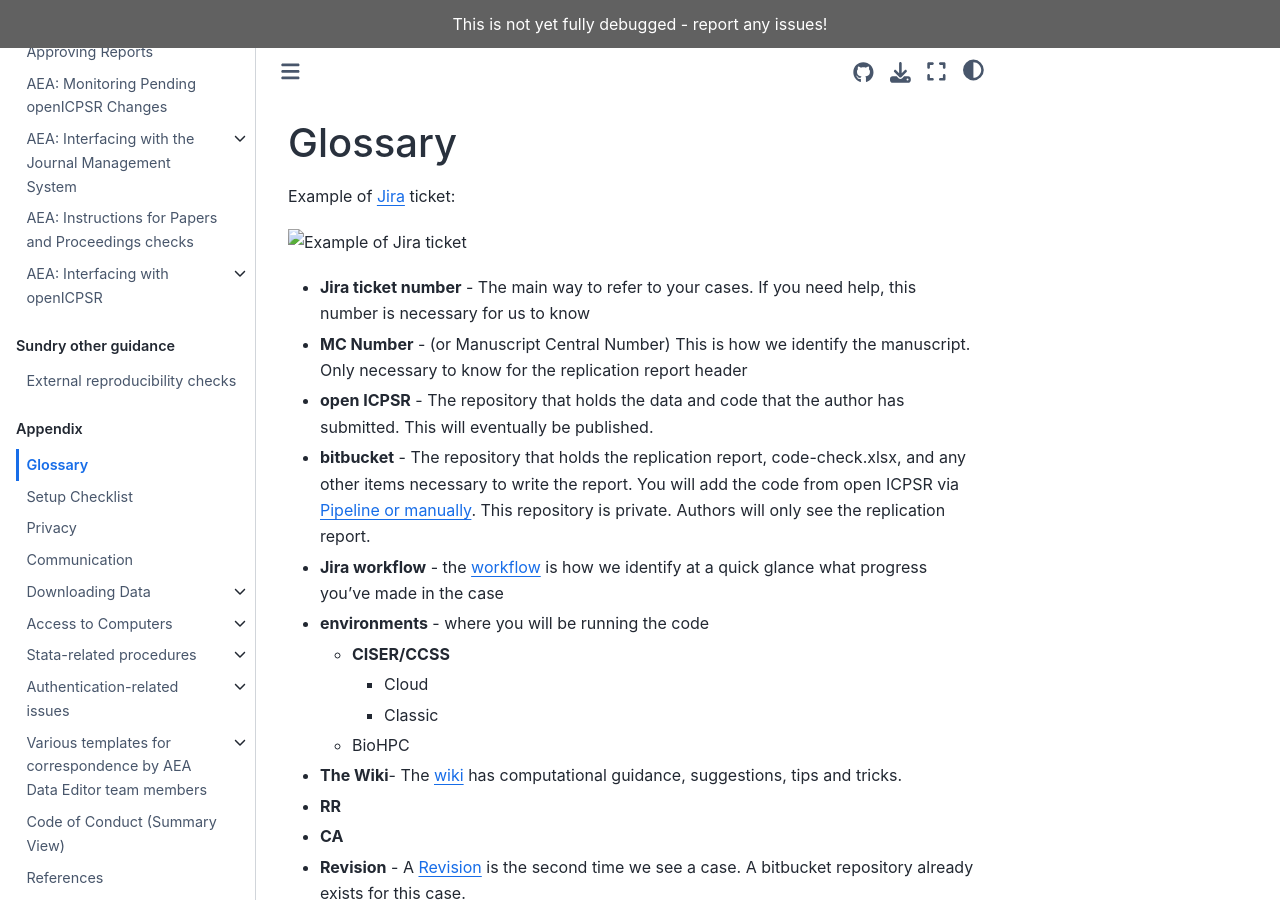
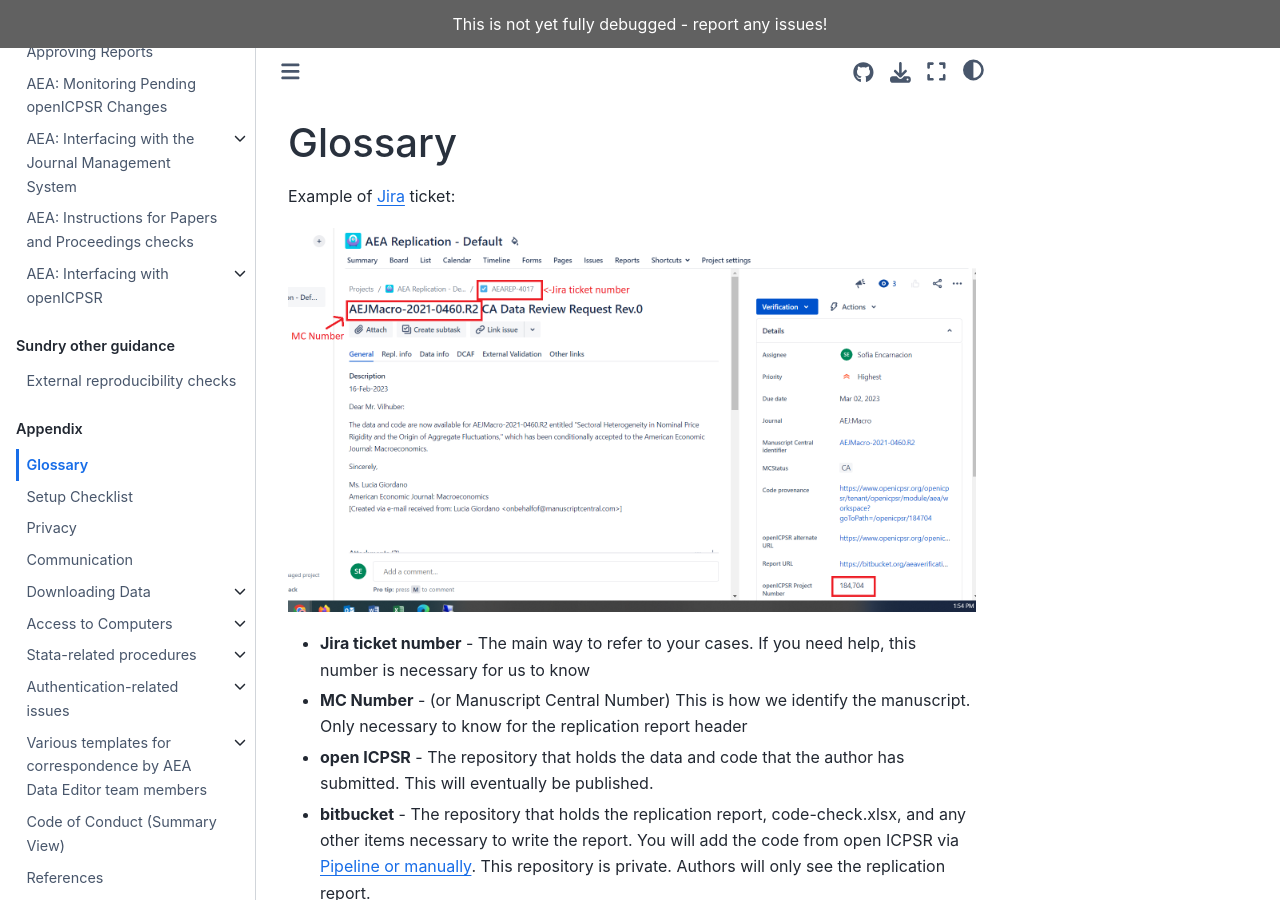
Before and after one commit to labordynamicsinstitute/ldilab-manual, a Jupyter Book: the page built from 90-Glossary.md, in a window 1280 px wide and 900 px high. Built offline with Jupyter Book 1.0.4 settings and Sphinx 7.4.7 and the Sphinx Book theme 1.1.4, drawn with Linux system fonts in a browser that asks for light colours.

Commit message:
Update 90-Glossary.md

```diff
--- a/90-Glossary.md
+++ b/90-Glossary.md
@@ -2,7 +2,7 @@
 
 Example of [Jira](https://aeadataeditors.atlassian.net/jira/dashboards/10100) ticket:
 
-![Example of Jira ticket](images/jira-ticket.png)
+![Example of Jira ticket](images/Jira-ticket.png)
 
 - **Jira ticket number** - The main way to refer to your cases. If you need help, this number is necessary for us to know
 - **MC Number** - (or Manuscript Central Number) This is how we identify the manuscript. Only necessary to know for the replication report header
```
